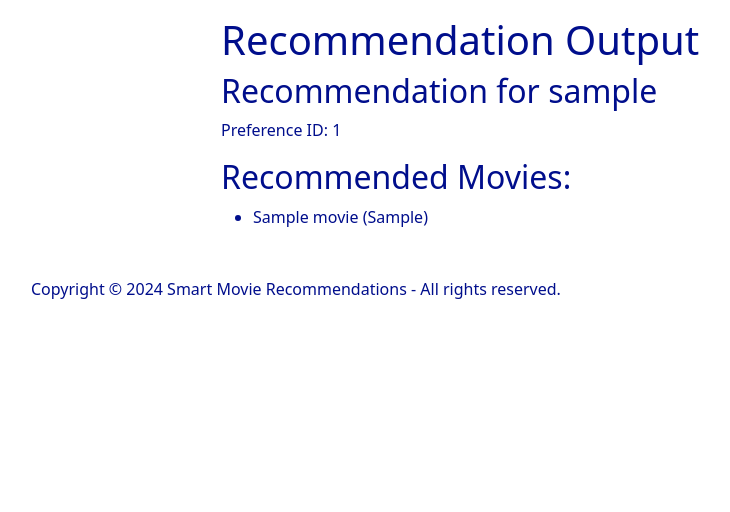
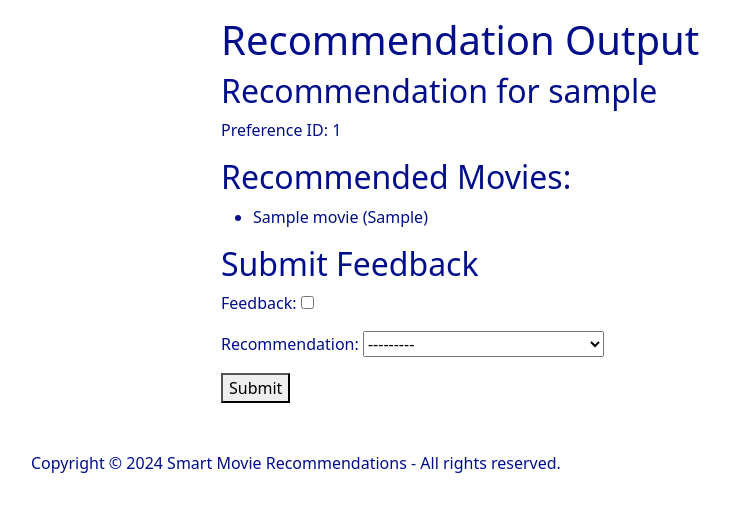
Before and after one commit to BudLight-Year/CS3710-Final, a Django app: page /recommendations/1/ in a window 1280 px wide. Shown: the part 56-568 px from the top of the page, without its empty margins (51-781 px from the left). Run offline with Django 5.2, Linux system fonts and the light colour scheme; a user stored in the database is signed in; tables that the repository leaves empty hold one stand-in row (values such as "Sample post"); some libraries are stand-ins or nearby versions.

Commit message:
added feedback

```diff
--- a/MLWebApp/recommendations/forms.py
+++ b/MLWebApp/recommendations/forms.py
@@ -1,5 +1,5 @@
 from django import forms
-from .models import Preference
+from .models import Feedback, Preference
 from .constants import GENRE_CHOICES
 
 
@@ -39,3 +39,9 @@ class PreferenceForm(forms.ModelForm):
             )
 
         return cleaned_data
+
+
+class FeedbackForm(forms.ModelForm):
+    class Meta:
+        model = Feedback
+        fields = ['feedback', 'recommendation']
--- a/MLWebApp/recommendations/models.py
+++ b/MLWebApp/recommendations/models.py
@@ -49,6 +49,10 @@ class Preference(models.Model):
 # Do this one last
 class SimilarMovie(models.Model):
     pass
+
+class Feedback(models.Model):
+    feedback = models.BooleanField()
+    recommendation = models.ForeignKey('recommendations.Recommendation', on_delete=models.CASCADE, related_name='feedback')
 
 
 #------------------------#
--- a/MLWebApp/recommendations/templates/recommendations/recommendation_detail.html
+++ b/MLWebApp/recommendations/templates/recommendations/recommendation_detail.html
@@ -1,9 +1,9 @@
 {% extends "base.html" %}
 {% block content %}
 
-<h1>Recommendation Output</h3>
+<h1>Recommendation Output</h1>
 
-<h2>Recommendation for {{ recommendation.user.username }}</h1>
+<h2>Recommendation for {{ recommendation.user.username }}</h2>
 <p>Preference ID: {{ recommendation.preference.id }}</p>
 <h2>Recommended Movies:</h2>
 <ul>
@@ -12,5 +12,17 @@
     {% endfor %}
 </ul>
 
+{% if request.user == recommendation.user %}
+    {% if submitted %}
+        <h2>Thank you for your feedback!</h2>
+    {% else %}
+        <h2>Submit Feedback</h2>
+        <form method="post">
+            {% csrf_token %}
+            {{ form.as_p }}
+            <button type="submit">Submit</button>
+        </form>
+    {% endif %}
+{% endif %}
 
 {% endblock %}
--- a/MLWebApp/recommendations/views.py
+++ b/MLWebApp/recommendations/views.py
@@ -2,7 +2,7 @@ from django.contrib.auth.mixins import  LoginRequiredMixin
 from django.shortcuts import get_object_or_404, render, redirect
 from django.http import HttpResponse
 from django.views import View
-from .forms import PreferenceForm
+from .forms import FeedbackForm, PreferenceForm
 from keras.models import load_model
 import tensorflow as tf
 import numpy as np
@@ -263,8 +263,33 @@ class RecommendationEngineView(LoginRequiredMixin, View):
 
 class RecommendationDetailView(View):
     def get(self, request, recommendation_id):
-        recommendation = Recommendation.objects.get(id=recommendation_id)
-        return render(request, 'recommendations/recommendation_detail.html', {'recommendation': recommendation})
+        recommendation = get_object_or_404(Recommendation, id=recommendation_id)
+        form = FeedbackForm()
+        return render(request, 'recommendations/recommendation_detail.html', {
+            'recommendation': recommendation,
+            'form': form,
+            'submitted': False
+        })
+
+    def post(self, request, recommendation_id):
+        recommendation = get_object_or_404(Recommendation, id=recommendation_id)
+        form = FeedbackForm(request.POST)
+        if form.is_valid():
+            feedback = form.save(commit=False)
+            feedback.recommendation = recommendation
+            feedback.save()
+            return render(request, 'recommendations/recommendation_detail.html', {
+                'recommendation': recommendation,
+                'form': FeedbackForm(),  # Reset the form
+                'submitted': True
+            })
+        return render(request, 'recommendations/recommendation_detail.html', {
+            'recommendation': recommendation,
+            'form': form,
+            'submitted': False
+        })
+
+
 
 
 
--- a/MLWebApp/templates/index.html
+++ b/MLWebApp/templates/index.html
@@ -10,7 +10,7 @@
     <button type="button">Get A New Recommendation</button>
 </a>
 
-<a href="{% url 'index' %}">
+<a href="{% url 'recommendations:recommendations_list' %}">
     <button type="button">See All Recommendations</button>
 </a>
 
--- a/MLWebApp/templates/navbar.html
+++ b/MLWebApp/templates/navbar.html
@@ -46,7 +46,6 @@
                         aria-haspopup="true" aria-expanded="false">{{ user.username }}</a>
                     <div class="dropdown-menu dropdown-menu-end">
                         <a class="dropdown-item" href="{% url 'user:index' %}">My Account</a>
-                        <a class="dropdown-item" href="{% url 'index' %}">Messages</a>
                         <a class="dropdown-item" href="{% url 'user:account_logout' %}">Sign Out</a>
                     </div>
                 </li>
```
Also changed, not shown: MLWebApp/user/templates/user/index.html (+0 -12 lines), MLWebApp/recommendations/migrations/0002_feedback.py (added).
